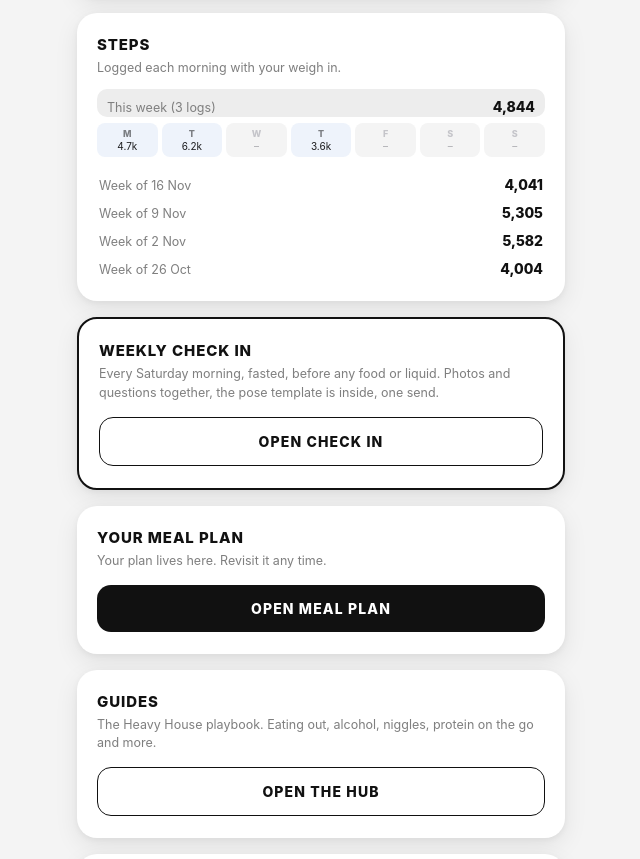
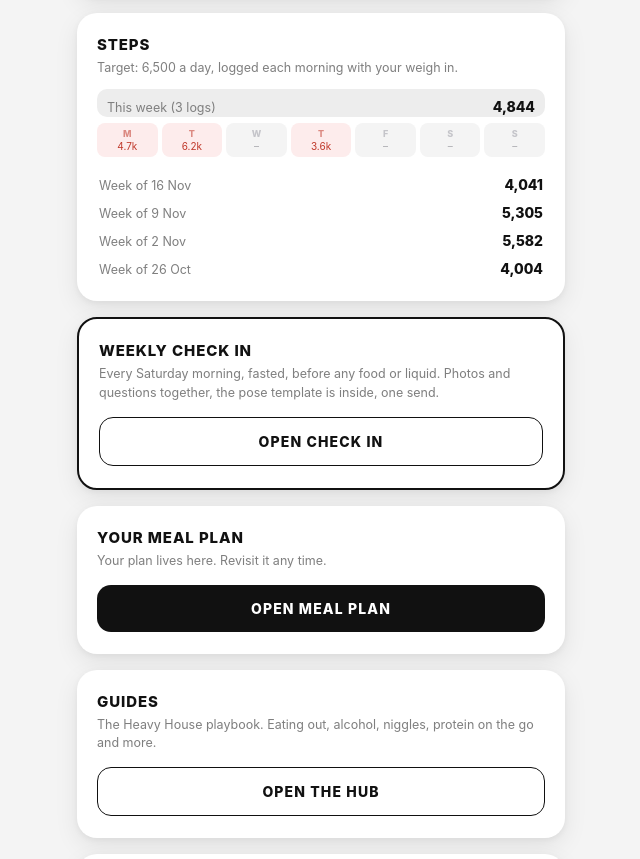
Before and after one commit to HeavyHouse-Links/client-resources, a plain HTML site: page clients/kita-f-5b3980/index.html in a window 1280 px wide. Shown: the part 869-1728 px from the top of the page, without its empty margins (319-959 px from the left). Drawn offline with Linux system fonts and the light colour scheme.

Commit message:
Set Kita step target 6,500/day from Mon 30 Nov
Co-Authored-By: Claude Opus 4.8 <noreply@anthropic.com>

```diff
--- a/clients/kita-f-5b3980/index.html
+++ b/clients/kita-f-5b3980/index.html
@@ -410,8 +410,8 @@
 
 
   // ---- steps: log yesterday's total; weekly averages vs optional target ----
-  var STEP_TARGET = 0;  // 0 = no target set yet; Luke sets per client
-  var STEP_TARGET_FROM = '';  // '' = from the start; 'YYYY-MM-DD' (a Monday) = target applies from that week
+  var STEP_TARGET = 6500;  // set 28 Nov 2026 (prev step avg ~5,153/day)
+  var STEP_TARGET_FROM = '2026-11-30';  // applies from Mon 30 Nov 2026
   var WEIGHT_GOAL = 0;        // 0 = no goal set; e.g. 85 shows progress toward 85kg
   var shead=document.getElementById('shead');
   if(STEP_TARGET>0){
```
